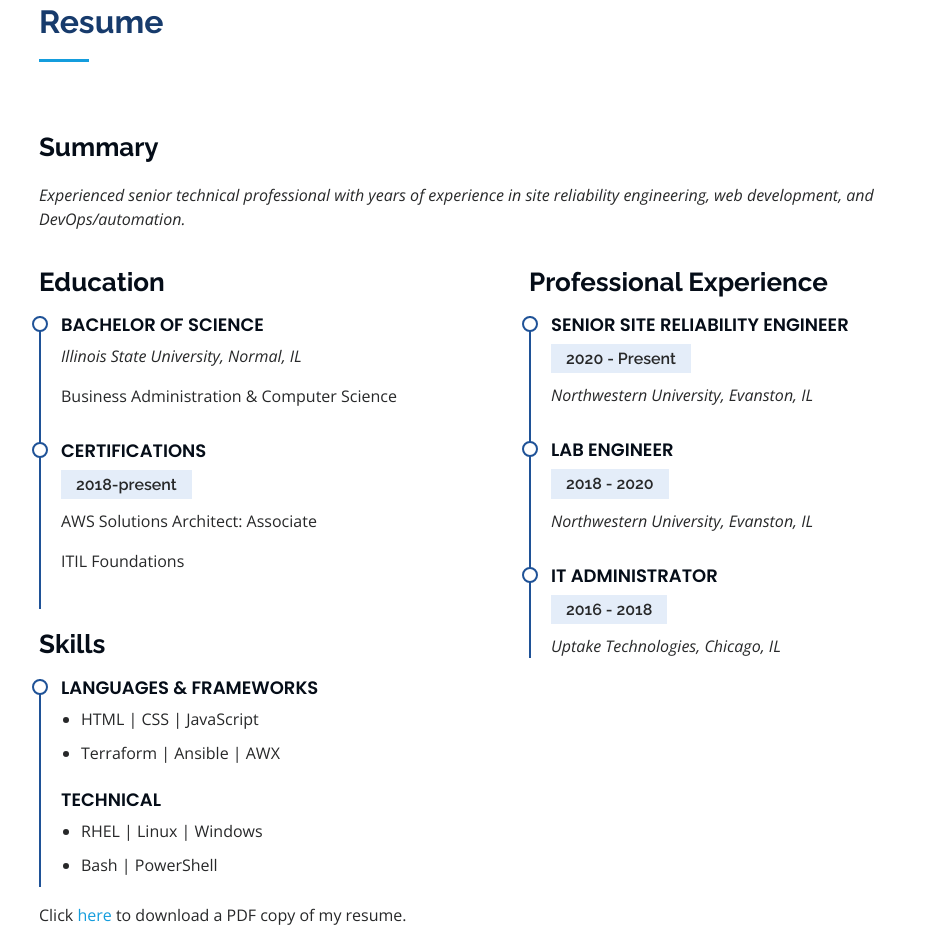
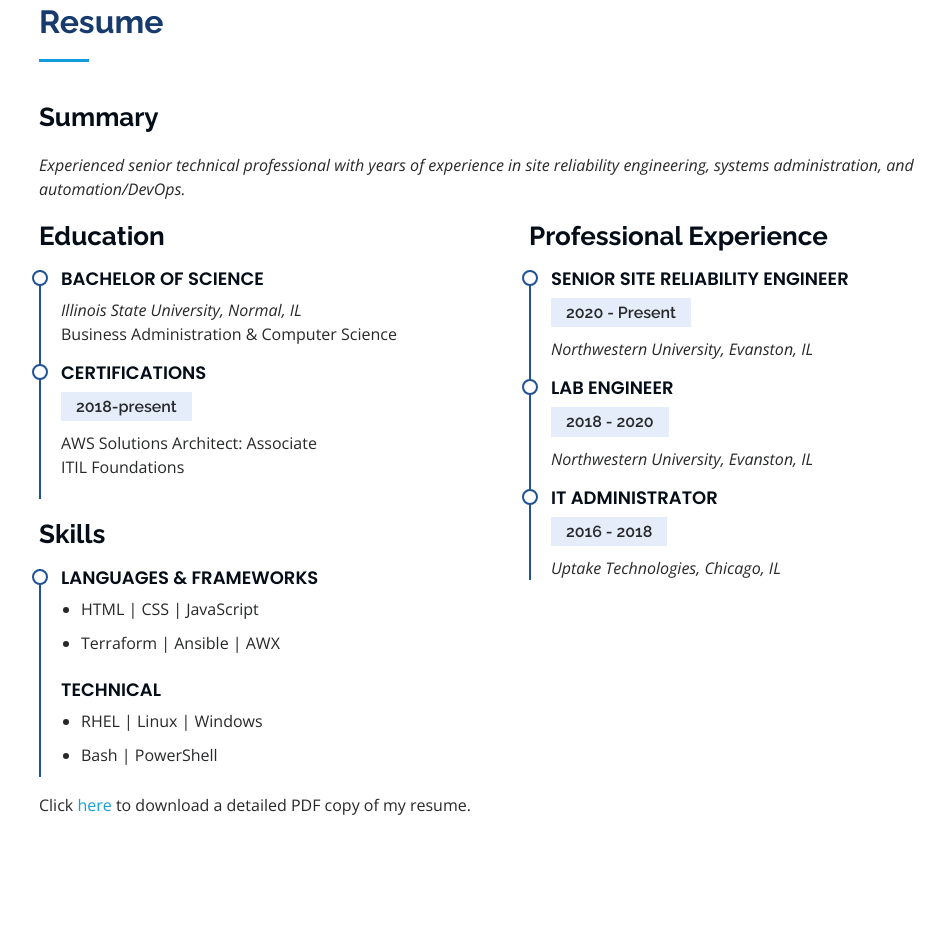
Before and after one commit to jenniwritescode/my_portfolio, a plain HTML site: page index.html in a window 1280 px wide. Shown: the part 1349-2279 px from the top of the page, without its empty margins (273-1218 px from the left). Drawn offline with nearby package versions, Linux system fonts and the light colour scheme.

Commit message:
spacing and wording changes

```diff
--- a/index.html
+++ b/index.html
@@ -75,7 +75,6 @@
     <!-- ======= About Section ======= -->
     <section id="about" class="about">
       <div class="container">
-
         <div class="section-title">
           <h2>About</h2>
           <p>I'm a senior site reliability engineer and back-end developer from Chicago, with over a decade of experience in the tech industry.</p>
@@ -259,18 +258,15 @@
     <!-- ======= Resume Section ======= -->
     <section id="resume" class="resume">
       <div class="container">
-
         <div class="section-title">
           <h2>Resume</h2>
-        </div>
-
         <div class="row">
           <div class="resume" data-aos="fade-up">
           <h3 class="resume-title">Summary</h3>
             <div class="resume">
               <h4></h4>
               <p><em>Experienced senior technical professional with years of experience in site reliability engineering,
-                web development, and DevOps/automation.</em></p>
+                systems administration, and automation/DevOps.</em></p>
             </div></div>
           <div class="col-lg-6" data-aos="fade-up">
             <!--<h3 class="resume-title">Summary</h3>
@@ -362,7 +358,7 @@
           </div>
         </div>
        <!-- <p> Recruiters, click <a href="./recruiternote.html">here</a>.</p>-->
-        <p> Click <a href="./assets/files/resume.pdf">here</a> to download a PDF copy of my resume.</p>
+        <p> Click <a href="./assets/files/resume.pdf">here</a> to download a detailed PDF copy of my resume.</p>
 
       </div>
     </section><!-- End Resume Section -->
@@ -622,7 +618,6 @@
     <!-- ======= Contact Section ======= -->
     <section id="contact" class="contact">
       <div class="container">
-
         <div class="section-title">
           <h2>Contact</h2>
           <p>I would love to hear from you! Please reach out using one of the links below.</p>
```
